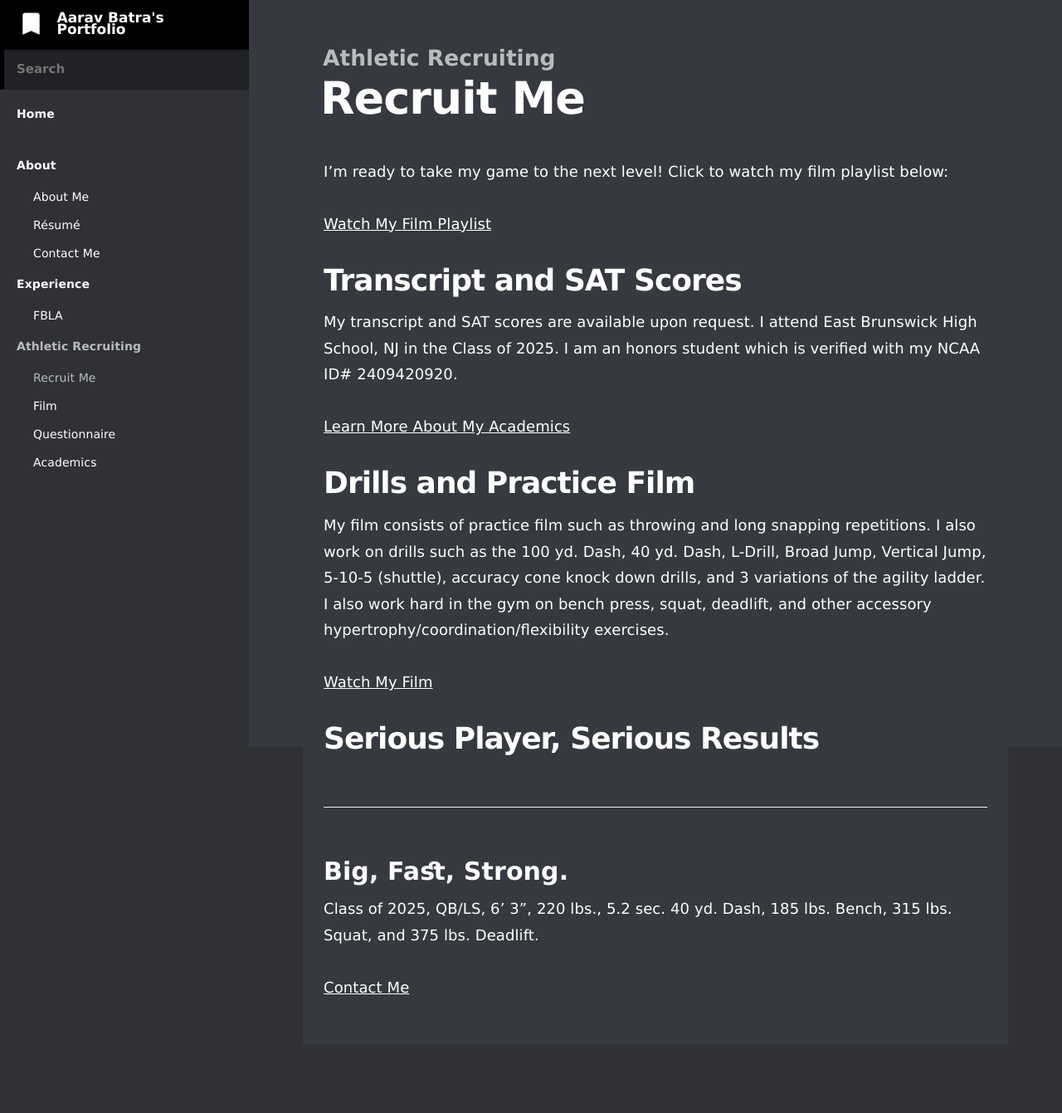
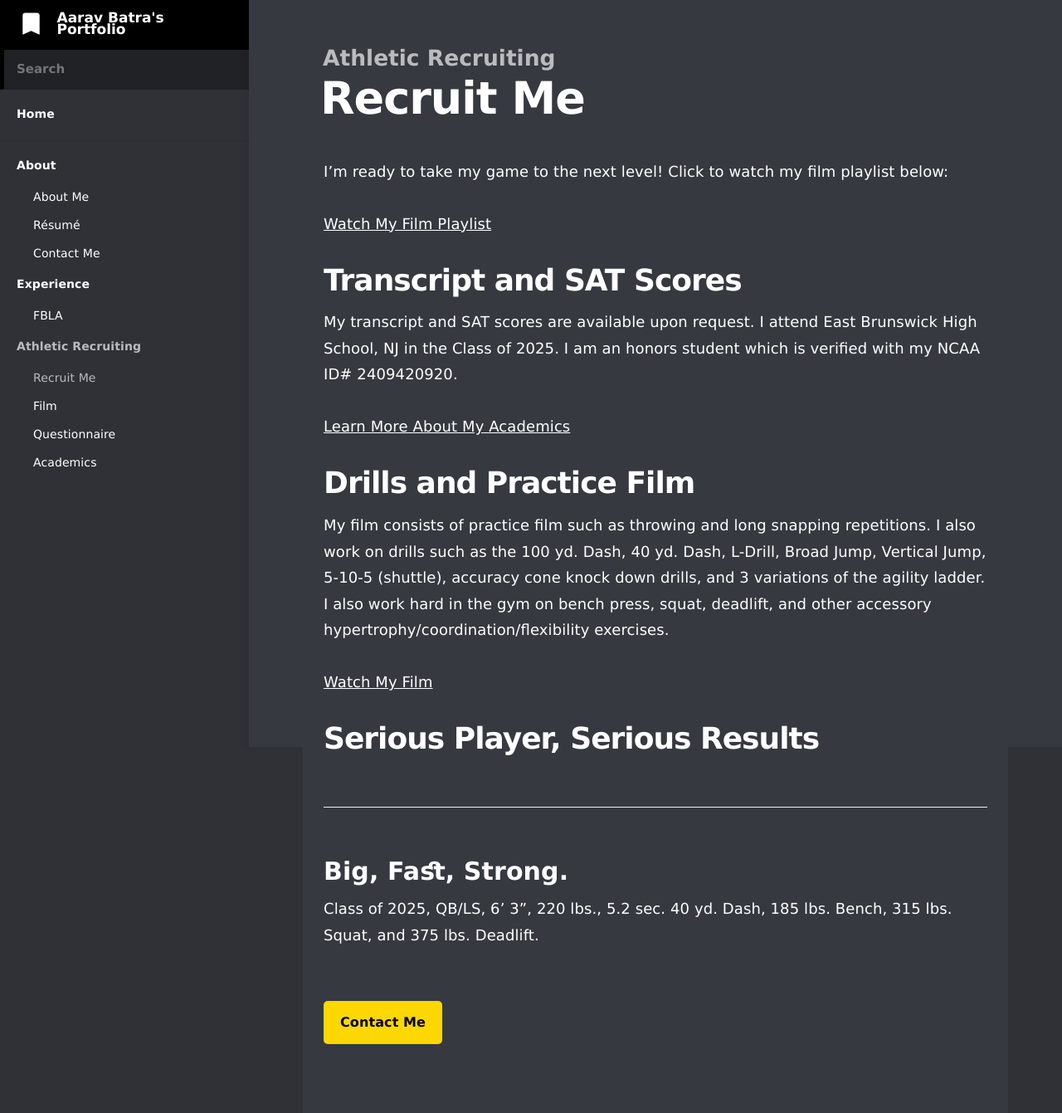
Before and after one commit to batra-aarav/www.aaravbatra.me, a Jekyll site: the page built from _docs/recruiting/recruit-me.md, in a window 1280 px wide. Shown: the whole page at 83% size. Built offline with Jekyll 4.4.1, drawn with Linux system fonts in a browser that asks for light colours; before the commit the page ends 1258 px from its top, so only the background shows below that.

Commit message:
add button

```diff
--- a/_docs/recruiting/recruit-me.md
+++ b/_docs/recruiting/recruit-me.md
@@ -24,4 +24,6 @@
 ### Big, Fast, Strong.
 Class of 2025, QB/LS, 6' 3", 220 lbs., 5.2 sec. 40 yd. Dash, 185 lbs. Bench, 315 lbs. Squat, and 375 lbs. Deadlift.
 
-[Contact Me](./contact-me)
+<br>
+<a href="../about/contact-me" style="display:inline-block; padding:10px 20px; background-color:#FDD700; color:black; text-align:center; border-radius:5px; text-decoration:none; font-size:16px; font-weight:bold;">Contact Me</a>
+<br><br />
```
